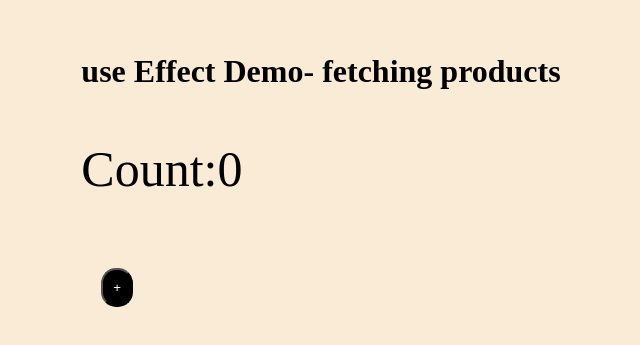
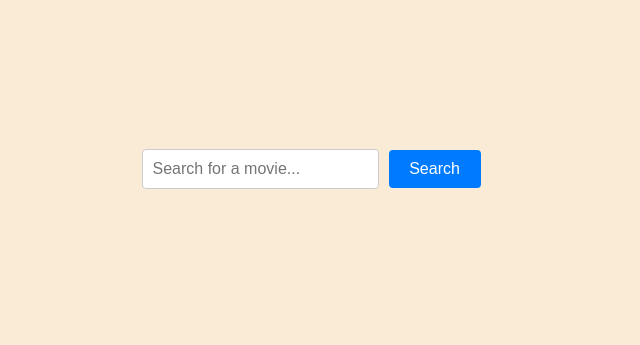
Before and after one commit to Vivek-2898/react730, a React (Vite) app in the folder projects/counter/: page / in a window 1280 px wide. Shown: the part 229-574 px from the top of the page, without its empty margins (319-959 px from the left). Built offline with nearby package versions, Linux system fonts and the light colour scheme.

Commit message:
implement moviesearch omdbapi

```diff
--- /dev/null
+++ b/projects/counter/src/Movies.jsx
@@ -0,0 +1,25 @@
+import React from 'react'
+
+const Movies = ({ moviesList }) =>
+{
+
+  return (
+		<div>
+			{moviesList &&
+				moviesList.map((movie) => (
+					<div>
+						<img
+							src={movie.Poster}
+							alt={movie.Title}
+						/>
+
+							<h3>{movie.Title}</h3>
+
+						<p>Released: {movie.Year}</p>
+					</div>
+				))}
+		</div>
+	)
+}
+
+export default Movies
--- /dev/null
+++ b/projects/counter/src/Moviesearch.css
@@ -0,0 +1,72 @@
+/* Container styles */
+.container {
+    max-width: 800px;
+    margin: 0 auto;
+    padding: 20px;
+  }
+
+  /* Input styles */
+  .input-container {
+    margin-bottom: 20px;
+    display: flex;
+    justify-content: center;
+    align-items: center;
+  }
+
+  .input-container input[type="text"] {
+    width: calc(100% - 120px);
+    padding: 10px;
+    font-size: 16px;
+    border: 1px solid #ccc;
+    border-radius: 4px;
+  }
+
+  .input-container button {
+    width: 100px;
+    padding: 10px;
+    font-size: 16px;
+    cursor: pointer;
+    border: none;
+    border-radius: 4px;
+    margin-left: 10px;
+    background-color: #007bff;
+    color: #fff;
+  }
+
+  .input-container button:hover {
+    background-color: #0056b3;
+  }
+
+  /* Movies container styles */
+  .movies-container {
+    display: flex;
+    flex-wrap: wrap;
+    gap: 20px;
+  }
+
+  /* Movie card styles */
+  .movie-card {
+    width: 200px;
+    border: 1px solid #ccc;
+    border-radius: 8px;
+    overflow: hidden;
+  }
+
+  .movie-card img {
+    width: 100%;
+    height: auto;
+  }
+
+  .movie-card .info {
+    padding: 10px;
+  }
+
+  .movie-card h3 {
+    margin-top: 0;
+    font-size: 18px;
+  }
+
+  .movie-card p {
+    margin-bottom: 0;
+    font-size: 14px;
+  }
--- /dev/null
+++ b/projects/counter/src/Moviesearch.jsx
@@ -0,0 +1,51 @@
+import { useState } from 'react';
+import Movies from './Movies';
+import './Moviesearch.css';
+
+function Moviesearch() {
+  const [searchTerm, setSearchTerm] = useState('');
+  const [moviesList, setMoviesList] = useState([]);
+  const [isLoading, setIsLoading] = useState(false);
+  const [error, setError] = useState(null);
+
+  const handleSearch = async () => {
+    setIsLoading(true);
+    setError(null);
+
+    try {
+      const res = await fetch(`https://www.omdbapi.com/?s=${searchTerm}&apikey=1bdfaf56`);
+      if (!res.ok) {
+        throw new Error('Failed to fetch data');
+      }
+      const data = await res.json();
+      if (data.Response === 'True') {
+        setMoviesList(data.Search);
+        setError(null);
+      } else {
+        setMoviesList([]);
+        setError('Movie not found.');
+      }
+    } catch (error) {
+      setError('An error occurred while fetching data');
+    } finally {
+      setIsLoading(false);
+    }
+  };
+
+  return (
+    <div class="container">
+      <div class="input-container">
+        <input type="text" value={searchTerm} onChange={(e) => setSearchTerm(e.target.value)} placeholder="Search for a movie..." />
+        <button onClick={handleSearch}>Search</button>
+      </div>
+      {isLoading && <p>Loading...</p>}
+      {error && <p class="error">{error}</p>}
+      {!isLoading && !error && moviesList.length === 0 }
+      <div class="movies-container">
+        {!isLoading && !error && moviesList.length > 0 && <Movies moviesList={moviesList} />}
+      </div>
+    </div>
+  );
+}
+
+export default Moviesearch;
--- a/projects/counter/src/main.jsx
+++ b/projects/counter/src/main.jsx
@@ -8,6 +8,7 @@ import BgColorSelector from './bg-colorselector.jsx'
 import CounterWithEvenOdd from './Countereven.jsx'
 import Modal from './Modal.jsx'
 import Useeffect from './Useeffect.jsx'
+import Moviesearch from './Moviesearch.jsx'
 
 ReactDOM.createRoot(document.getElementById('root')).render(
   <React.StrictMode>
@@ -17,6 +18,7 @@ ReactDOM.createRoot(document.getElementById('root')).render(
     {/* <BgColorSelector/>  */}
     {/* <CounterWithEvenOdd/> */}
     {/* <Modal/> */}
-    <Useeffect/>
+     {/* <Useeffect/>  */}
+     <Moviesearch/>
   </React.StrictMode>,
 )
```
